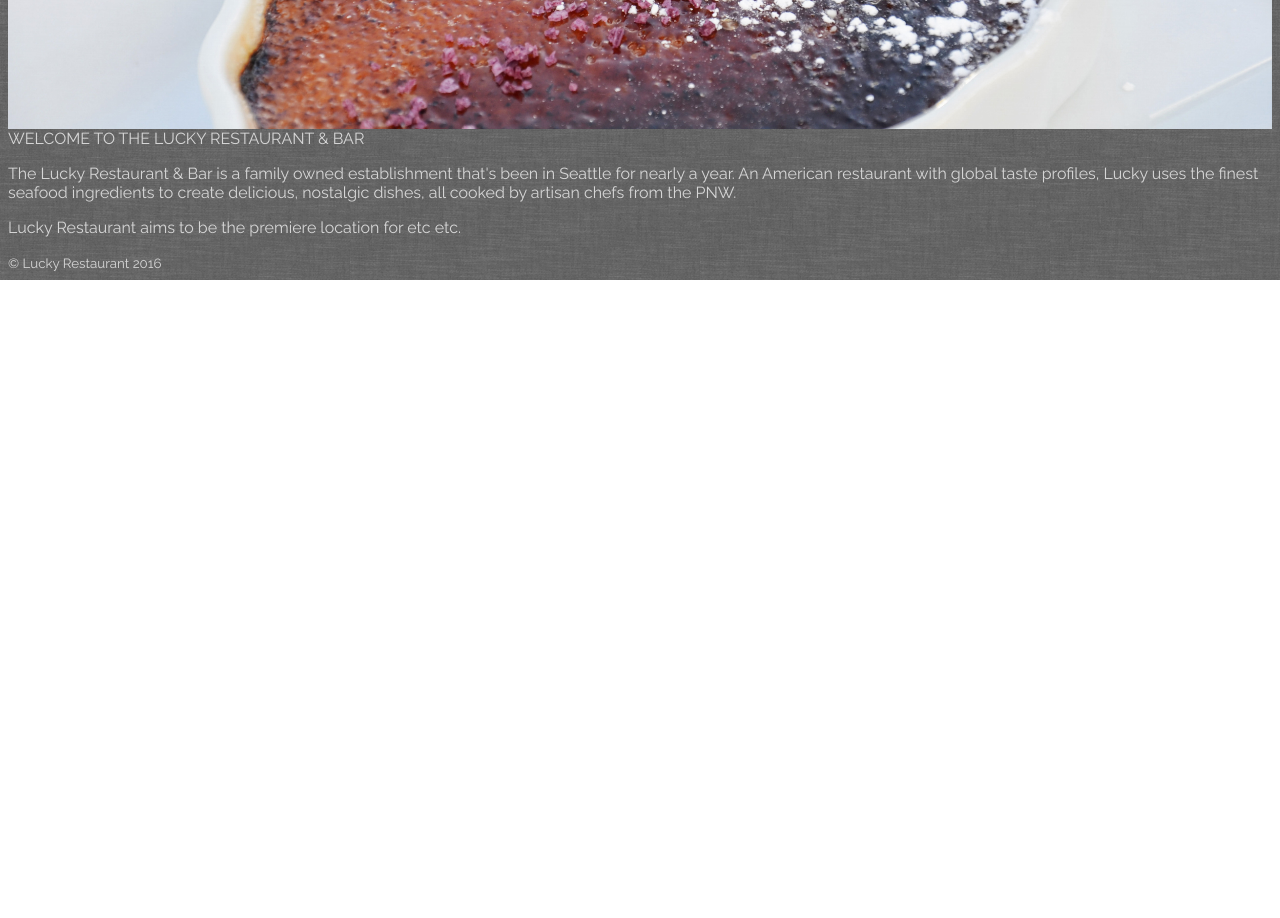
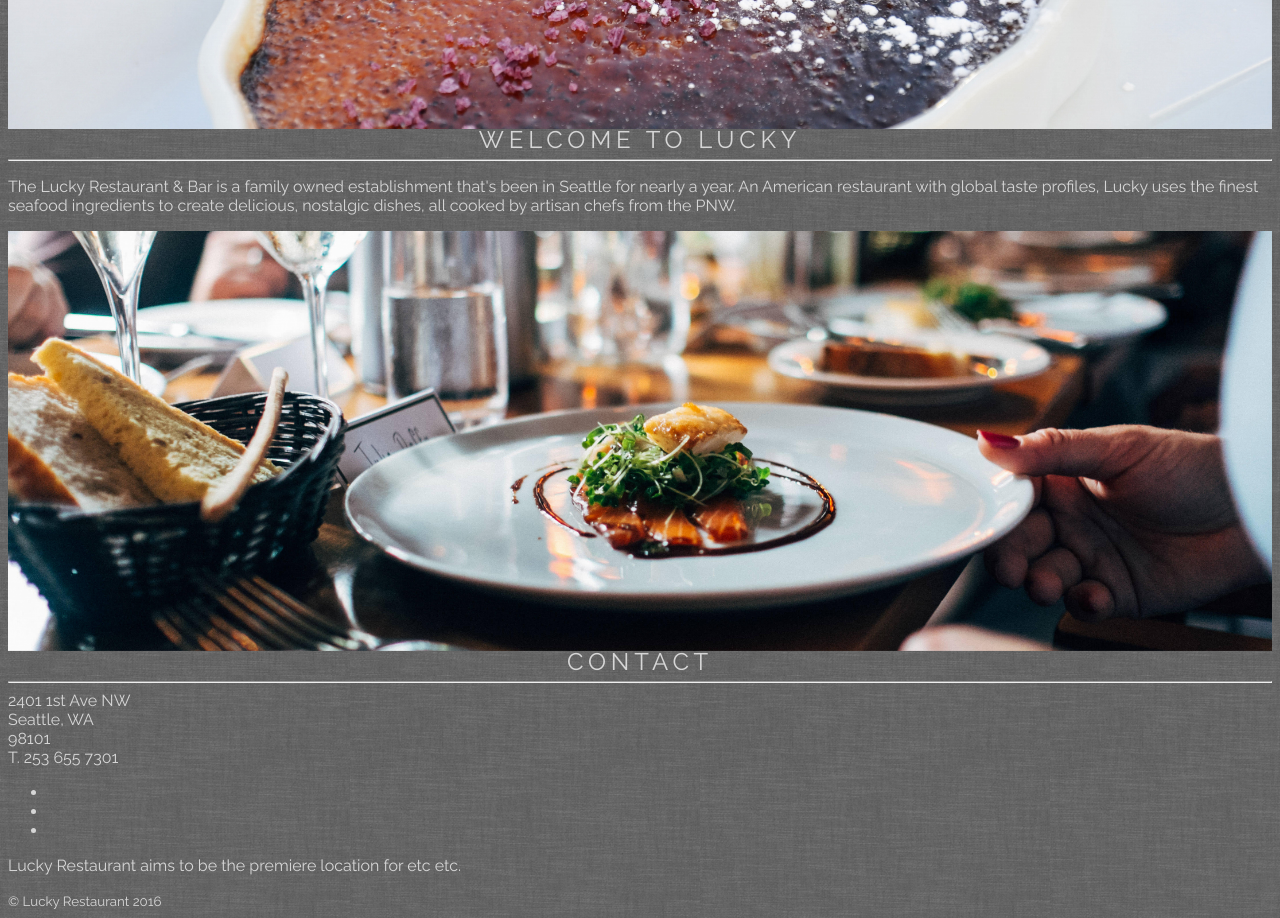
Before and after one commit to brycebortree/onepagelucky, a plain HTML site: page index.html in a window 1280 px wide. Shown: the part 620-1538 px from the top of the page. Before the commit the page ends 900 px from the top, so only its background shows below. Drawn offline with Linux system fonts and the light colour scheme.

Commit message:
second slideshow and contact scaffolded

```diff
--- a/index.html
+++ b/index.html
@@ -34,6 +34,7 @@
         <div class="wrapper nav-wrapper">
           <nav class="site-nav" role="navigation">
             <ul class="desktop-nav pos-ul clearfix">
+              <li class="bullet">&bull;</li>
               <li class="hide"><a href="http://localhost:3000" class="scroll" data-target="#home">Home</a></li>
               <li class="bullet">&bull;</li>
               <li><a href="http://localhost:3000/menu" class="scroll" data-target="#menu">Menu</a></li>
@@ -59,30 +60,52 @@
             <li>
               <a href="#slide3"><img src="assets/slideshows/pizza.jpeg" alt="California Benny at Lucky's!"></a>
             </li>
-        </div>
+        </ul>
 
         <div class="content-block">
           <div class="wrapper">
-            WELCOME TO THE LUCKY RESTAURANT & BAR
+            <header><h1>WELCOME TO LUCKY</h1></header>
           </div>
+          <hr />
           <div>
             <p>The Lucky Restaurant & Bar is a family owned establishment that's been in Seattle for nearly a  year. An American restaurant with global taste profiles, Lucky uses the finest seafood ingredients to create delicious, nostalgic dishes, all cooked by artisan chefs from the PNW.</p>
           </div>
         </div>
 
-        <div class="image-block unloaded" data-name="block2">
-          <span data-image="slideshow_2_1"></span>
-          <span data-image="slideshow_2_2"></span>
-          <span data-image="slideshow_2_3"></span>
-        </div>
+        <ul id="slideshow2">
+            <li>
+              <a href="#slide4"><img src="assets/slideshows/plate.jpeg" alt="Apple Pie at Lucky's!"></a>
+            </li>
+            <li>
+              <a href="#slide5"><img src="assets/slideshows/powersalad.jpeg" alt="Biscuits and Gravy at Lucky's!"></a>
+            </li>
+            <li>
+              <a href="#slide6"><img src="assets/slideshows/risotto.jpeg" alt="California Benny at Lucky's!"></a>
+            </li>
+        </ul>
 
         <section class="content-block nav-section" id="menu" data-url="http://localhost:3000/menu" data-title="Contact Lucky Restaurant Seattle">
           <div>
+            <header><h1>CONTACT</h1></header>
+            <hr />
+            <div class="vcard">
+              <span class="street-address">2401 1st Ave NW</span><br>
+              <span class="locality">Seattle, WA</span><br>
+              <span class="postal-code">98101</span><br>
+              <span class="tel">T. 253 655 7301</span>
+            </div>
+            <div class="social-links clearfix">
+              <ul class="pos-ul clearfix">
+                <li><a href="http://twitter.com"></a></li>
+                <li><a href="http://facebook.com"></a></li>
+                <li><a href="http://instagram.com"></a></li>
+            </div>
           </div>
         </section>
 
         <section class="content-block nav-section" id="contact" data-url="http://localhost:3000/contact" data-title="The Menu at Lucky is delicious">
           <div>
+
           </div>
         </section>
 
--- a/sass/style.scss
+++ b/sass/style.scss
@@ -13,7 +13,6 @@ body {
 .site-header{
   span{
     background: url($background-image);
-
     img{
       display: block;
       margin: 0 auto;
@@ -53,3 +52,32 @@ body {
   padding-bottom: 30px;
   background: url($background-image);
 }
+
+h1{
+  font-size: 48px;
+  font-size: 4.8rem;
+  line-height: 1.2;
+}
+
+header h1{
+  margin: 0 auto;
+  padding: 0;
+  font-size: 15px;
+  font-size: 1.5rem;
+  letter-spacing: 0.2em;
+  text-transform: uppercase;
+  line-height: 22px;
+  color: $primary-color;
+  border: none;
+  letter-spacing: 0.2em;
+  text-align: center;
+  font-weight: 400;
+}
+
+vcard{
+  font-size: 18px;
+  font-size: 1.8rem;
+  line-height: 27px;
+  text-transform: uppercase;
+  letter-spacing: 0.2em;
+}
--- a/scripts/js/script.js
+++ b/scripts/js/script.js
@@ -8,4 +8,14 @@ jQuery(document).ready(function(){
     pager: false,
     controls: false
   })
+
+  jQuery('#slideshow2').slippry({
+    pause: 5000,
+    autoDelay: 0,
+    autoHover: false,
+    speed: 4000,
+    captions: false,
+    pager: false,
+    controls: false
+  })
 });
```
Also changed, not shown: sass/style.css, 1 other file.
